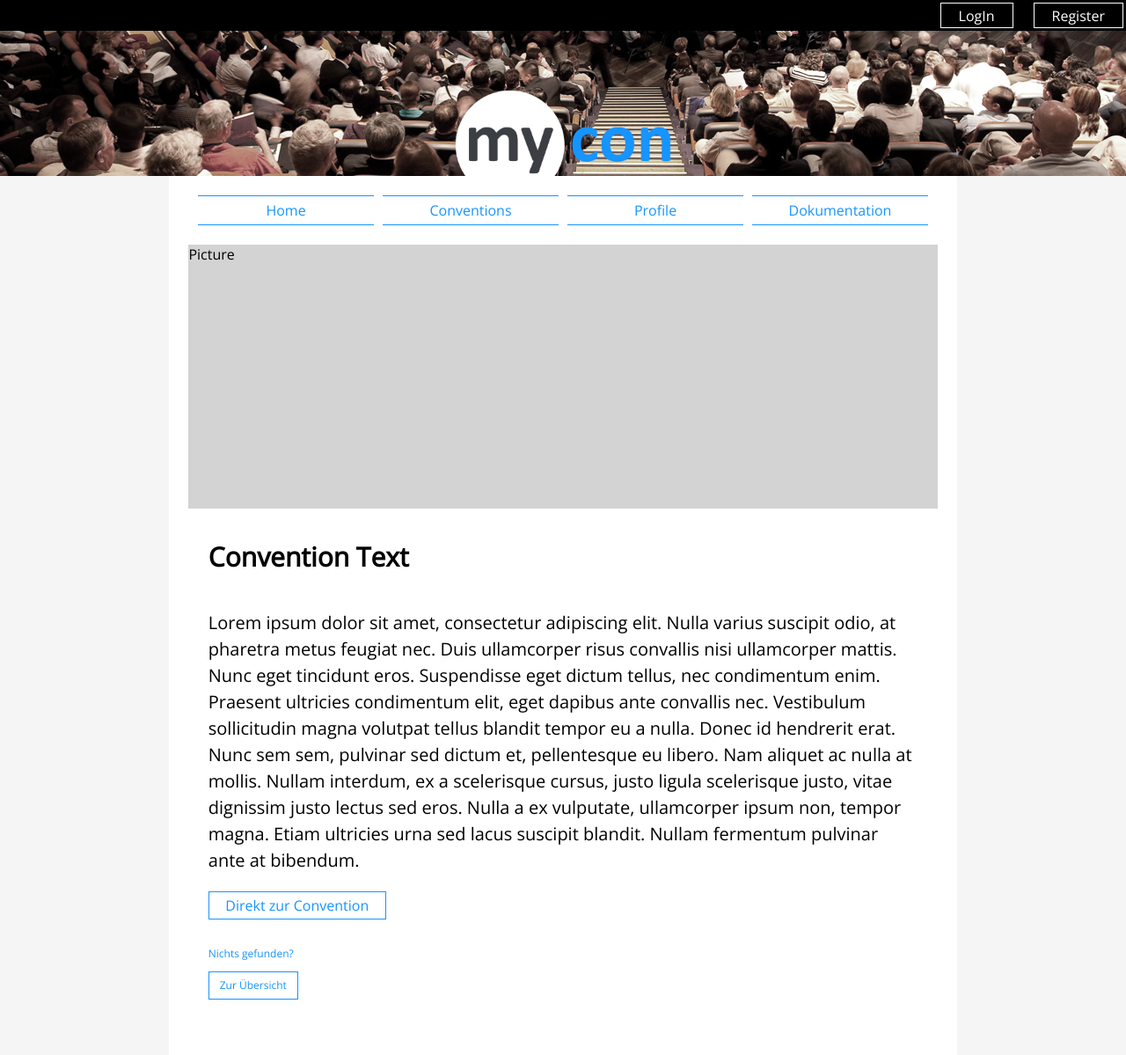
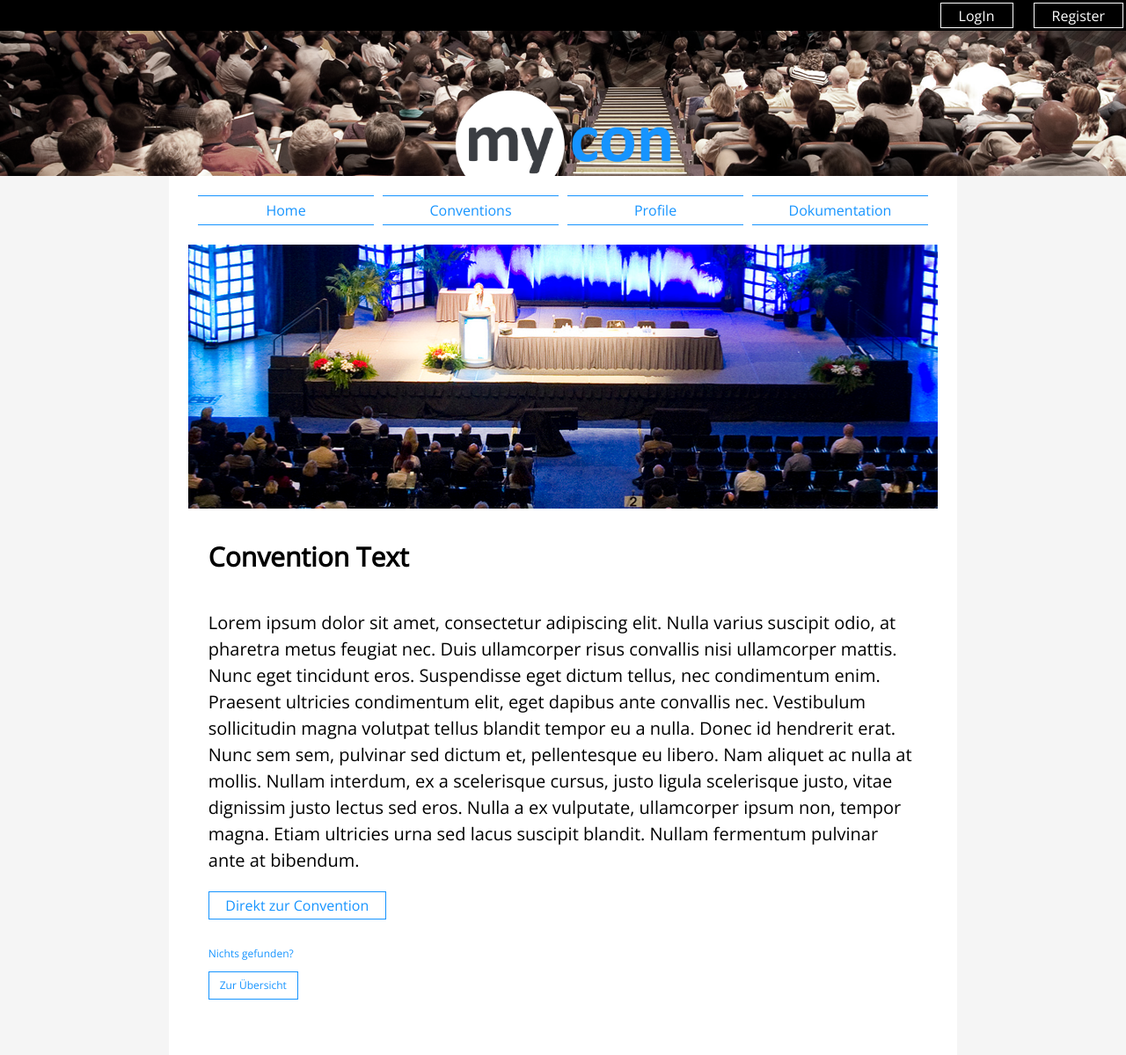
Before and after one commit to Dsae/mycon, a PHP site: page / in a window 1280 px wide. Shown: the top 1199 px of the page at 88% size. Run offline with PHP 8.4, Linux system fonts and the light colour scheme.

Commit message:
Changed Convention Picture

```diff
--- a/index.html
+++ b/index.html
@@ -29,7 +29,6 @@
     </div>
 
     <div class="convention-picture">
-        Picture
     </div>
 
     <div class="convention-text">
--- a/style.css
+++ b/style.css
@@ -75,6 +75,9 @@ body{
     height: 300px;
     background-color: lightgray;
     margin-top: 20px;
+    background-image: url("./media/convention-3.png");
+    background-position: center;
+    background-repeat: no-repeat;
 }
 
 .footer{
```
Also changed, not shown: media/convention-3.png (added).
